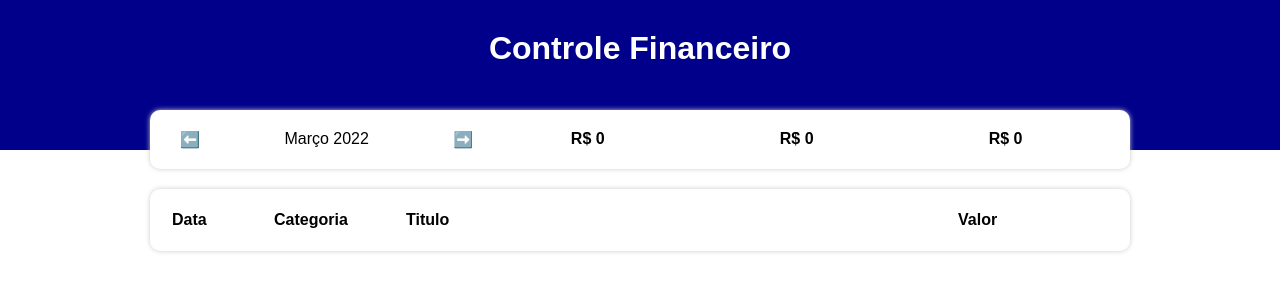
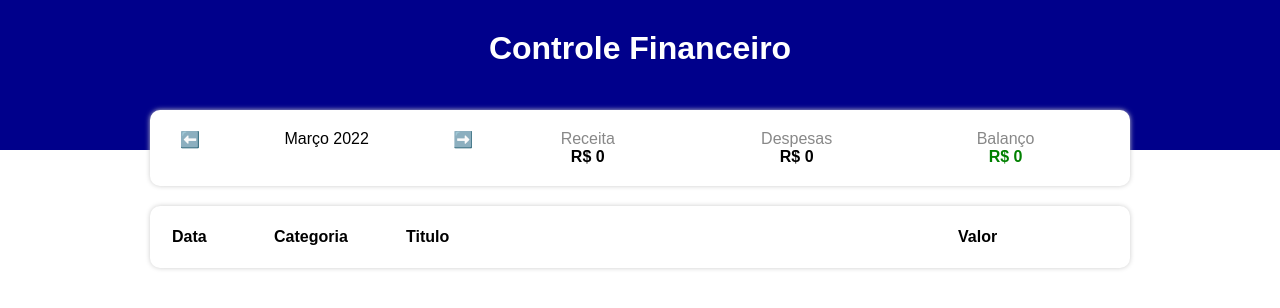
Before and after one commit to LeoScripts/controle-financeiro, a React (Vite) app: page / in a window 1280 px wide. Shown: the top 308 px of the page. Built offline with nearby package versions, Linux system fonts and the light colour scheme.

Commit message:
correçoes e correçao do info area

```diff
--- a/src/components/InfoArea/index.tsx
+++ b/src/components/InfoArea/index.tsx
@@ -38,9 +38,13 @@
                 <C.MonthArrow onClick={handleNextMonth}>➡️</C.MonthArrow>
             </C.MonthArea>
             <C.ResumeArea>
-                <ResumeItem titulo="Receita" value={income}/>
-                <ResumeItem titulo="Despesas" value={expense}/>
-                <ResumeItem titulo="Balanço" value={income - expense}/>
+                <ResumeItem title="Receita" value={income}/>
+                <ResumeItem title="Despesas" value={expense}/>
+                <ResumeItem
+                    title="Balanço"
+                    value={income - expense}
+                    color={(income-expense) < 0 ? 'red' : 'green'}
+                />
             </C.ResumeArea>
         </C.Container>
     )
--- a/src/components/ResumeItem/index.tsx
+++ b/src/components/ResumeItem/index.tsx
@@ -3,13 +3,14 @@
 type Props = {
     title: string;
     value: number;
+    color?: string;
 }
 
-export const ResumeItem = ({title, value}: Props) => {
+export const ResumeItem = ({title, value, color}: Props) => {
     return(
         <C.Container>
             <C.Title>{title}</C.Title>
-            <C.Info>R$ {value}</C.Info>
+            <C.Info color={color}>R$ {value}</C.Info>
         </C.Container>
     )
 }
--- a/src/components/ResumeItem/styles.ts
+++ b/src/components/ResumeItem/styles.ts
@@ -11,8 +11,8 @@
     margin-button: 5px;
 `;
 
-export const Info = styled.div`
+export const Info = styled.div<{color?: string}>`
     text-align: center;
     font-weight: bold;
-    color: #000;
+    color: ${props => props.color ?? '#000'};
 `;
```
